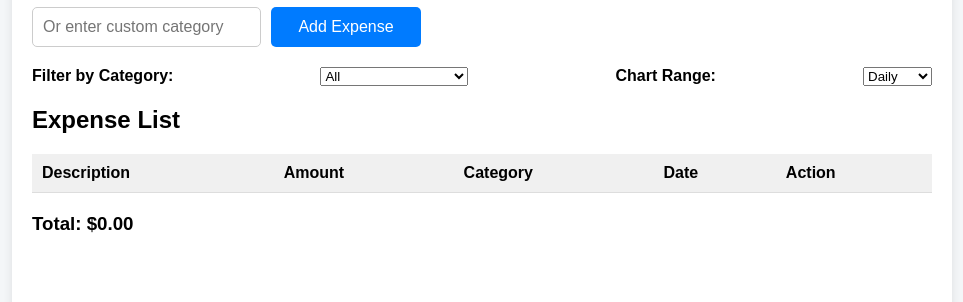
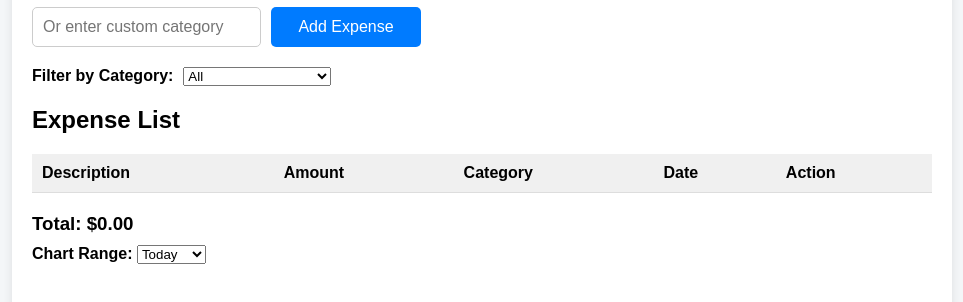
Before and after one commit to I-Buchi/expense-tracker, a plain HTML site: page index.html in a window 1280 px wide. Shown: the part 186-488 px from the top of the page, without its empty margins (158-1121 px from the left). Drawn offline with nearby package versions, Linux system fonts and the light colour scheme.

Commit message:
Added date input to expense form and updated rendering

```diff
--- a/index.html
+++ b/index.html
@@ -19,8 +19,6 @@
       <input type="text" id="description" placeholder="Description" required />
       <input type="number" id="amount" placeholder="Amount" required />
       <input type="date" id="date" />
-
-      <!-- Category Dropdown -->
       <select id="category" required>
         <option value="" disabled selected>Select Category</option>
         <option value="food">Food</option>
@@ -35,15 +33,12 @@
         <option value="water">Water</option>
         <option value="others">Others</option>
       </select>
-
-      <!-- Custom Category -->
       <input type="text" id="custom-category" placeholder="Or enter custom category" />
-
       <button type="submit">Add Expense</button>
     </form>
 
     <!-- Filters -->
-    <div style="display: flex; justify-content: space-between; margin-bottom: 10px;">
+    <div class="controls">
       <label for="filter"><strong>Filter by Category:</strong></label>
       <select id="filter">
         <option value="all">All</option>
@@ -59,14 +54,6 @@
         <option value="water">Water</option>
         <option value="others">Others</option>
       </select>
-
-      <label for="chart-range"><strong>Chart Range:</strong></label>
-      <select id="chart-range">
-        <option value="daily">Daily</option>
-        <option value="weekly">Weekly</option>
-        <option value="monthly">Monthly</option>
-        <option value="all">All</option>
-      </select>
     </div>
 
     <!-- Expense Table -->
@@ -81,13 +68,20 @@
           <th>Action</th>
         </tr>
       </thead>
-      <tbody id="expense-list">
-        <!-- Rows will be added by JS -->
-      </tbody>
+      <tbody id="expense-list"></tbody>
     </table>
 
     <!-- Total Display -->
     <h3 id="total-display">Total: $0.00</h3>
+
+    <!-- Chart Range -->
+    <label for="chart-range"><strong>Chart Range:</strong></label>
+    <select id="chart-range">
+      <option value="daily">Today</option>
+      <option value="weekly">Weekly</option>
+      <option value="monthly">Monthly</option>
+      <option value="all">All</option>
+    </select>
 
     <!-- Chart -->
     <canvas id="expenseChart" width="400" height="300"></canvas>
```
